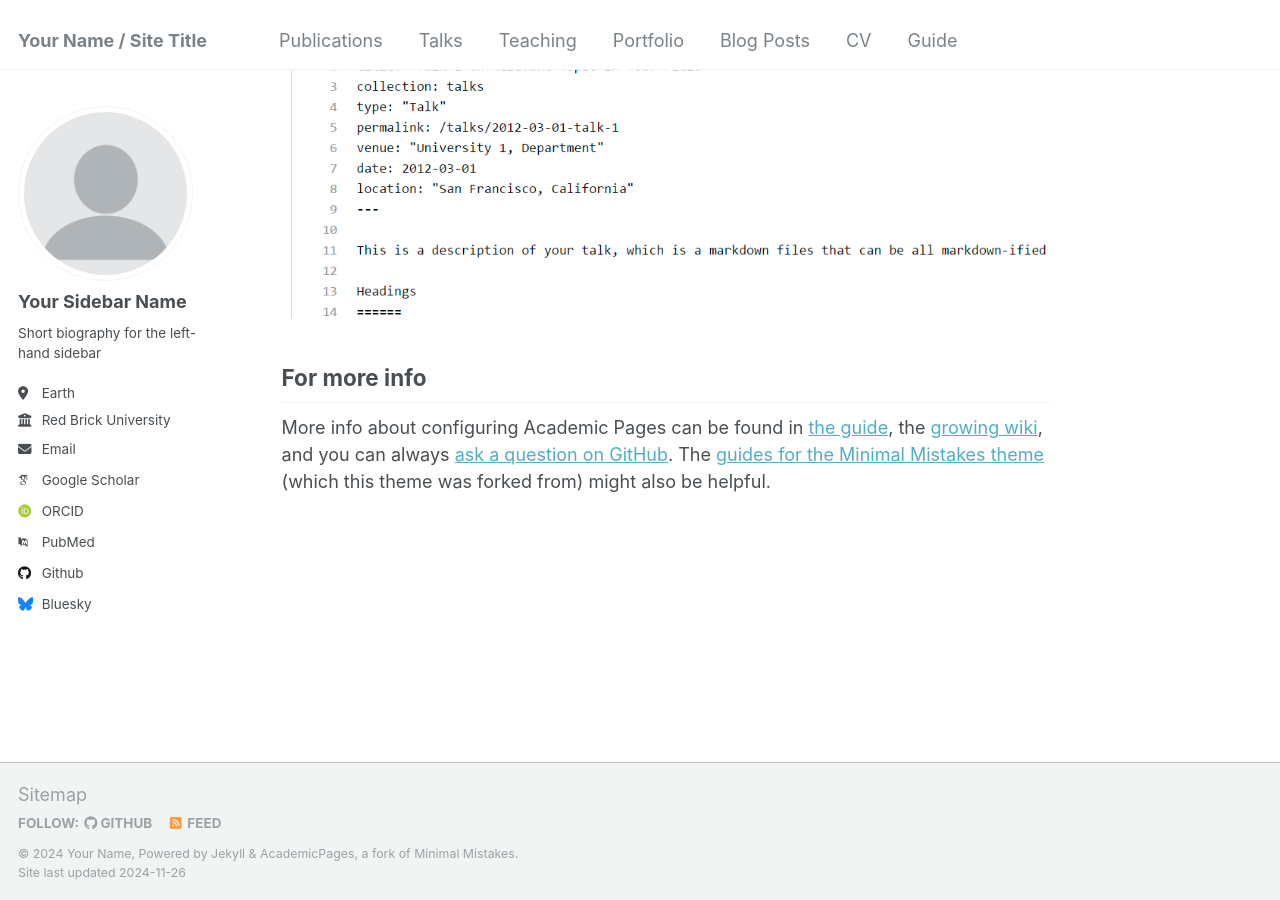
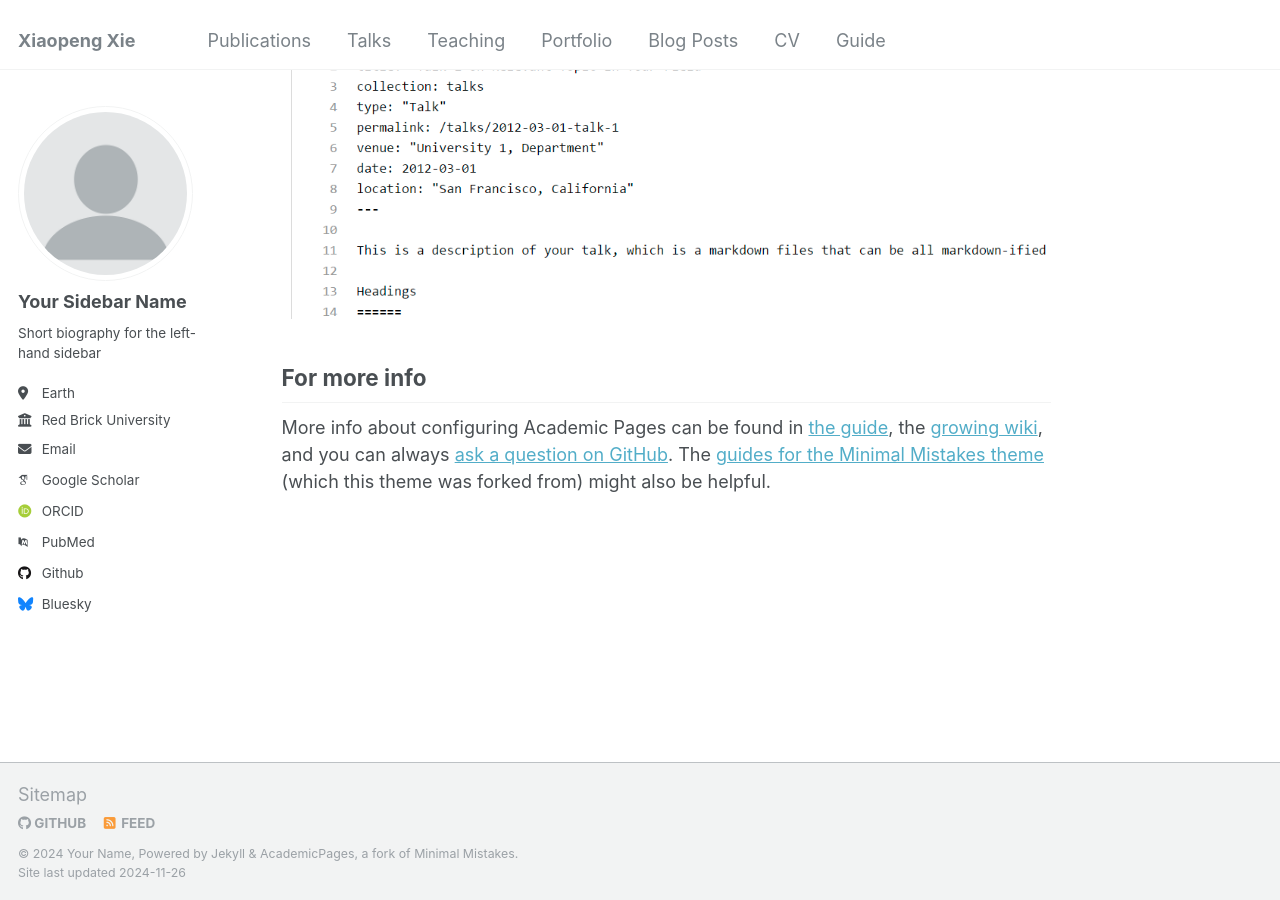
Before and after one commit to xxiaopeng51/xxiaopeng51.github.io, a Jekyll site: the page built from _pages/about.md, in a window 1280 px wide and 900 px high, scrolled down 2643 px. Built offline with Jekyll 4.4.1, drawn with Linux system fonts in a browser that asks for light colours; some web fonts are replaced.

Commit message:
Update _config.yml

```diff
--- a/_config.yml
+++ b/_config.yml
@@ -7,8 +7,8 @@
 # server process.
 
 # Basic Site Settings
-locale                   : "en-US"
-title                    : "Your Name / Site Title"
+locale                   : "en-China"
+title                    : "Xiaopeng Xie"
 title_separator          : "-"
 name                     : &name "Your Name"
 description              : &description "personal description"
```
